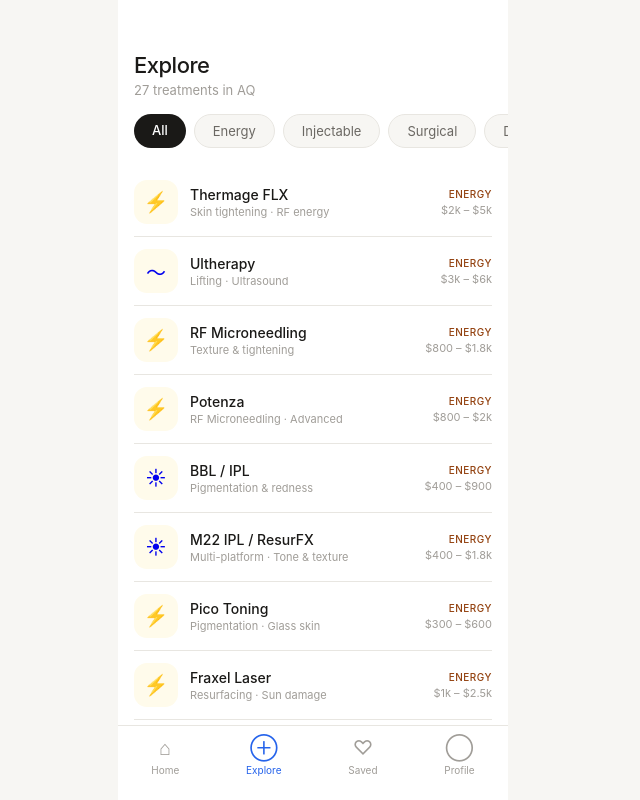
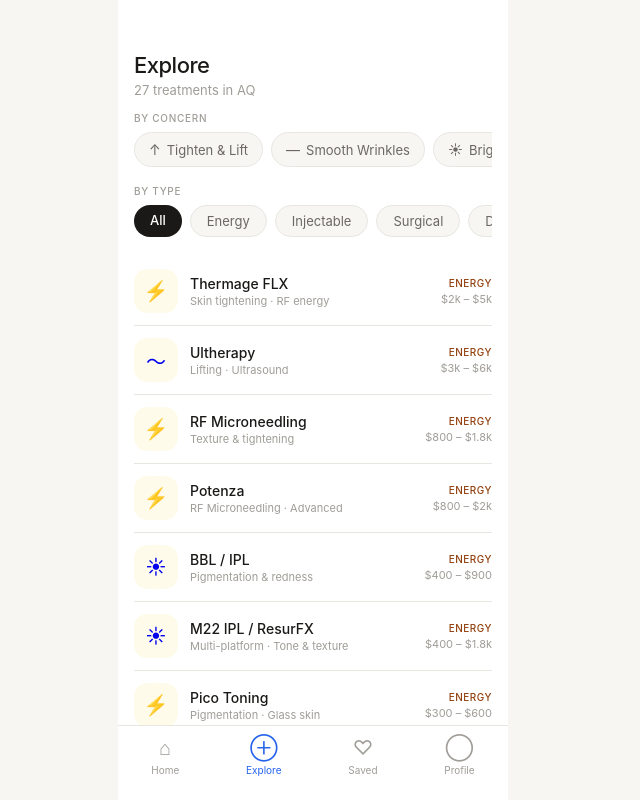
Before and after one commit to sylvia88888888/AQ-app, a Next.js app: page /explore in a window 1280 px wide. Shown: the top 800 px of the page, without its empty margins (327-967 px from the left). Built offline with nearby package versions, Linux system fonts and the light colour scheme.

Commit message:
Add files via upload

```diff
--- a/app/explore/page.tsx
+++ b/app/explore/page.tsx
@@ -3,34 +3,46 @@
 import Link from "next/link";
 
 const allTreatments = [
-  { name: "Thermage FLX", desc: "Skin tightening · RF energy", price: "$2k – $5k", type: "Energy", icon: "⚡", slug: "thermage-flx" },
-  { name: "Ultherapy", desc: "Lifting · Ultrasound", price: "$3k – $6k", type: "Energy", icon: "〜", slug: "ultherapy" },
-  { name: "RF Microneedling", desc: "Texture & tightening", price: "$800 – $1.8k", type: "Energy", icon: "⚡", slug: "rf-microneedling" },
-  { name: "Potenza", desc: "RF Microneedling · Advanced", price: "$800 – $2k", type: "Energy", icon: "⚡", slug: "potenza" },
-  { name: "BBL / IPL", desc: "Pigmentation & redness", price: "$400 – $900", type: "Energy", icon: "☀", slug: "bbl-ipl" },
-  { name: "M22 IPL / ResurFX", desc: "Multi-platform · Tone & texture", price: "$400 – $1.8k", type: "Energy", icon: "☀", slug: "m22" },
-  { name: "Pico Toning", desc: "Pigmentation · Glass skin", price: "$300 – $600", type: "Energy", icon: "⚡", slug: "pico-toning" },
-  { name: "Fraxel Laser", desc: "Resurfacing · Sun damage", price: "$1k – $2.5k", type: "Energy", icon: "⚡", slug: "fraxel-laser" },
-  { name: "Clear + Brilliant", desc: "Maintenance · Glow", price: "$300 – $600", type: "Energy", icon: "⚡", slug: "clear-brilliant" },
-  { name: "HydraFacial", desc: "Hydration · Instant glow", price: "$200 – $400", type: "Energy", icon: "💧", slug: "hydrafacial" },
-  { name: "Botox", desc: "Wrinkle relaxing · Neurotoxin", price: "$300 – $800", type: "Injectable", icon: "✦", slug: "botox" },
-  { name: "Dysport", desc: "Wrinkle relaxing · Alternative", price: "$250 – $550", type: "Injectable", icon: "✦", slug: "dysport" },
-  { name: "Filler", desc: "Volume & contour · HA", price: "$600 – $2k", type: "Injectable", icon: "💧", slug: "filler" },
-  { name: "Sculptra", desc: "Collagen stimulator", price: "$800 – $1.8k", type: "Injectable", icon: "◉", slug: "sculptra" },
-  { name: "Skinbooster", desc: "Deep hydration · Glass skin", price: "$600 – $1.2k", type: "Injectable", icon: "💧", slug: "skinbooster" },
-  { name: "PRP", desc: "Platelet-rich plasma · Natural", price: "$600 – $1.5k", type: "Injectable", icon: "💉", slug: "prp" },
-  { name: "Kybella", desc: "Double chin · Fat dissolve", price: "$1.2k – $2.5k", type: "Injectable", icon: "💉", slug: "kybella" },
-  { name: "Thread Lift", desc: "Lifting · PDO threads", price: "$1.5k – $4k", type: "Injectable", icon: "◈", slug: "thread-lift" },
-  { name: "Face Lift", desc: "Surgical · Full rejuvenation", price: "$15k – $35k", type: "Surgical", icon: "✚", slug: "face-lift" },
-  { name: "Neck Lift", desc: "Surgical · Neck tightening", price: "$8k – $20k", type: "Surgical", icon: "✚", slug: "neck-lift" },
-  { name: "Brow Lift", desc: "Surgical · Forehead lift", price: "$5k – $12k", type: "Surgical", icon: "✚", slug: "brow-lift" },
-  { name: "Blepharoplasty", desc: "Surgical · Eyelid surgery", price: "$6k – $15k", type: "Surgical", icon: "✚", slug: "blepharoplasty" },
-  { name: "Rhinoplasty", desc: "Surgical · Nose reshaping", price: "$10k – $25k", type: "Surgical", icon: "✚", slug: "rhinoplasty" },
-  { name: "Porcelain Veneers", desc: "Dental · Smile makeover", price: "$1.5k – $2.5k/tooth", type: "Dental", icon: "◻", slug: "porcelain-veneers" },
-  { name: "Teeth Whitening", desc: "Dental · Brightening", price: "$300 – $800", type: "Dental", icon: "◻", slug: "teeth-whitening" },
-  { name: "Invisalign", desc: "Dental · Clear aligners", price: "$3k – $7k", type: "Dental", icon: "◻", slug: "invisalign" },
-  { name: "Dental Bonding", desc: "Dental · Chips & gaps", price: "$300 – $600/tooth", type: "Dental", icon: "◻", slug: "dental-bonding" },
+  { name: "Thermage FLX", desc: "Skin tightening · RF energy", price: "$2k – $5k", type: "Energy", goals: ["tighten", "wrinkles"], icon: "⚡", slug: "thermage-flx" },
+  { name: "Ultherapy", desc: "Lifting · Ultrasound", price: "$3k – $6k", type: "Energy", goals: ["tighten"], icon: "〜", slug: "ultherapy" },
+  { name: "RF Microneedling", desc: "Texture & tightening", price: "$800 – $1.8k", type: "Energy", goals: ["tighten", "wrinkles", "texture"], icon: "⚡", slug: "rf-microneedling" },
+  { name: "Potenza", desc: "RF Microneedling · Advanced", price: "$800 – $2k", type: "Energy", goals: ["tighten", "wrinkles", "texture"], icon: "⚡", slug: "potenza" },
+  { name: "BBL / IPL", desc: "Pigmentation & redness", price: "$400 – $900", type: "Energy", goals: ["brighten", "texture"], icon: "☀", slug: "bbl-ipl" },
+  { name: "M22 IPL / ResurFX", desc: "Multi-platform · Tone & texture", price: "$400 – $1.8k", type: "Energy", goals: ["brighten", "wrinkles", "texture"], icon: "☀", slug: "m22" },
+  { name: "Pico Toning", desc: "Pigmentation · Glass skin", price: "$300 – $600", type: "Energy", goals: ["brighten", "texture"], icon: "⚡", slug: "pico-toning" },
+  { name: "Fraxel Laser", desc: "Resurfacing · Sun damage", price: "$1k – $2.5k", type: "Energy", goals: ["brighten", "wrinkles", "texture"], icon: "⚡", slug: "fraxel-laser" },
+  { name: "Clear + Brilliant", desc: "Maintenance · Glow", price: "$300 – $600", type: "Energy", goals: ["brighten", "texture"], icon: "⚡", slug: "clear-brilliant" },
+  { name: "HydraFacial", desc: "Hydration · Instant glow", price: "$200 – $400", type: "Energy", goals: ["brighten", "texture"], icon: "💧", slug: "hydrafacial" },
+  { name: "Botox", desc: "Wrinkle relaxing · Neurotoxin", price: "$300 – $800", type: "Injectable", goals: ["wrinkles", "slim"], icon: "✦", slug: "botox" },
+  { name: "Dysport", desc: "Wrinkle relaxing · Alternative", price: "$250 – $550", type: "Injectable", goals: ["wrinkles", "slim"], icon: "✦", slug: "dysport" },
+  { name: "Filler", desc: "Volume & contour · HA", price: "$600 – $2k", type: "Injectable", goals: ["volume", "wrinkles"], icon: "💧", slug: "filler" },
+  { name: "Sculptra", desc: "Collagen stimulator", price: "$800 – $1.8k", type: "Injectable", goals: ["volume", "tighten"], icon: "◉", slug: "sculptra" },
+  { name: "Skinbooster", desc: "Deep hydration · Glow", price: "$600 – $1.2k", type: "Injectable", goals: ["brighten", "texture"], icon: "💧", slug: "skinbooster" },
+  { name: "PRP", desc: "Platelet-rich plasma · Natural", price: "$600 – $1.5k", type: "Injectable", goals: ["texture", "tighten"], icon: "💉", slug: "prp" },
+  { name: "Kybella", desc: "Double chin · Fat dissolve", price: "$1.2k – $2.5k", type: "Injectable", goals: ["slim"], icon: "💉", slug: "kybella" },
+  { name: "Thread Lift", desc: "Lifting · PDO threads", price: "$1.5k – $4k", type: "Injectable", goals: ["tighten"], icon: "◈", slug: "thread-lift" },
+  { name: "Face Lift", desc: "Surgical · Full rejuvenation", price: "$15k – $35k", type: "Surgical", goals: ["tighten", "wrinkles"], icon: "✚", slug: "face-lift" },
+  { name: "Neck Lift", desc: "Surgical · Neck tightening", price: "$8k – $20k", type: "Surgical", goals: ["tighten"], icon: "✚", slug: "neck-lift" },
+  { name: "Brow Lift", desc: "Surgical · Forehead lift", price: "$5k – $12k", type: "Surgical", goals: ["tighten"], icon: "✚", slug: "brow-lift" },
+  { name: "Blepharoplasty", desc: "Surgical · Eyelid surgery", price: "$6k – $15k", type: "Surgical", goals: ["tighten", "wrinkles"], icon: "✚", slug: "blepharoplasty" },
+  { name: "Rhinoplasty", desc: "Surgical · Nose reshaping", price: "$10k – $25k", type: "Surgical", goals: ["slim"], icon: "✚", slug: "rhinoplasty" },
+  { name: "Porcelain Veneers", desc: "Dental · Smile makeover", price: "$1.5k – $2.5k/tooth", type: "Dental", goals: ["dental"], icon: "◻", slug: "porcelain-veneers" },
+  { name: "Teeth Whitening", desc: "Dental · Brightening", price: "$300 – $800", type: "Dental", goals: ["dental", "brighten"], icon: "◻", slug: "teeth-whitening" },
+  { name: "Invisalign", desc: "Dental · Clear aligners", price: "$3k – $7k", type: "Dental", goals: ["dental"], icon: "◻", slug: "invisalign" },
+  { name: "Dental Bonding", desc: "Dental · Chips & gaps", price: "$300 – $600/tooth", type: "Dental", goals: ["dental"], icon: "◻", slug: "dental-bonding" },
 ];
+
+const goalFilters = [
+  { id: "tighten", label: "Tighten & Lift", icon: "↑" },
+  { id: "wrinkles", label: "Smooth Wrinkles", icon: "—" },
+  { id: "brighten", label: "Brighten & Spots", icon: "☀" },
+  { id: "volume", label: "Add Volume", icon: "◉" },
+  { id: "slim", label: "Slim & Contour", icon: "◇" },
+  { id: "texture", label: "Skin Texture", icon: "✦" },
+  { id: "dental", label: "Dental", icon: "◻" },
+];
+
+const typeFilters = ["All", "Energy", "Injectable", "Surgical", "Dental"];
 
 const typeColor = (type: string) => {
   if (type === "Surgical") return { bg: "#fdf2f8", text: "#86198f" };
@@ -39,29 +51,80 @@
   return { bg: "#fffbeb", text: "#92400e" };
 };
 
-const categories = ["All", "Energy", "Injectable", "Surgical", "Dental"];
+export default function ExplorePage() {
+  const [activeGoal, setActiveGoal] = useState<string | null>(null);
+  const [activeType, setActiveType] = useState("All");
 
-export default function ExplorePage() {
-  const [active, setActive] = useState("All");
-  const filtered = active === "All" ? allTreatments : allTreatments.filter(t => t.type === active);
+  const filtered = allTreatments.filter(t => {
+    const matchesGoal = !activeGoal || t.goals.includes(activeGoal);
+    const matchesType = activeType === "All" || t.type === activeType;
+    return matchesGoal && matchesType;
+  });
+
+  const handleGoal = (id: string) => {
+    setActiveGoal(prev => prev === id ? null : id);
+    setActiveType("All");
+  };
+
+  const handleType = (type: string) => {
+    setActiveType(type);
+    setActiveGoal(null);
+  };
 
   return (
     <div style={{ paddingBottom: 80 }}>
-      <div style={{ padding: "52px 16px 16px" }}>
+      <div style={{ padding: "52px 16px 14px" }}>
         <div style={{ fontSize: 22, fontWeight: 500, letterSpacing: -0.5 }}>Explore</div>
         <div style={{ fontSize: 13, color: "#a09d98", marginTop: 4 }}>
-          {filtered.length} treatment{filtered.length !== 1 ? "s" : ""}{active !== "All" ? ` · ${active}` : " in AQ"}
+          {filtered.length} treatment{filtered.length !== 1 ? "s" : ""}
+          {activeGoal ? ` · ${goalFilters.find(g => g.id === activeGoal)?.label}` : activeType !== "All" ? ` · ${activeType}` : " in AQ"}
         </div>
       </div>
 
-      <div style={{ padding: "0 16px 20px", display: "flex", gap: 8, overflowX: "auto" }}>
-        {categories.map(c => (
-          <div key={c} onClick={() => setActive(c)} style={{ padding: "8px 18px", borderRadius: 20, flexShrink: 0, cursor: "pointer", background: active === c ? "#1a1917" : "#f7f6f3", color: active === c ? "white" : "#6b6863", fontSize: 13, fontWeight: active === c ? 500 : 400, border: active === c ? "none" : "0.5px solid #e8e6e1" }}>{c}</div>
+      {/* Goal filters - by concern */}
+      <div style={{ padding: "0 16px 6px" }}>
+        <div style={{ fontSize: 10, fontWeight: 500, letterSpacing: "0.7px", textTransform: "uppercase", color: "#a09d98", marginBottom: 8 }}>By concern</div>
+        <div style={{ display: "flex", gap: 8, overflowX: "auto", paddingBottom: 4 }}>
+          {goalFilters.map(g => (
+            <div key={g.id} onClick={() => handleGoal(g.id)} style={{
+              padding: "8px 14px", borderRadius: 20, flexShrink: 0, cursor: "pointer",
+              background: activeGoal === g.id ? "#1a1917" : "#f7f6f3",
+              color: activeGoal === g.id ? "white" : "#6b6863",
+              fontSize: 13, fontWeight: activeGoal === g.id ? 500 : 400,
+              border: activeGoal === g.id ? "none" : "0.5px solid #e8e6e1",
+              display: "flex", alignItems: "center", gap: 6,
+            }}>
+              <span style={{ fontSize: 14 }}>{g.icon}</span>
+              {g.label}
+            </div>
           ))}
         </div>
+      </div>
 
+      {/* Type filters - by modality */}
+      <div style={{ padding: "8px 16px 16px" }}>
+        <div style={{ fontSize: 10, fontWeight: 500, letterSpacing: "0.7px", textTransform: "uppercase", color: "#a09d98", marginBottom: 8 }}>By type</div>
+        <div style={{ display: "flex", gap: 8, overflowX: "auto", paddingBottom: 4 }}>
+          {typeFilters.map(t => (
+            <div key={t} onClick={() => handleType(t)} style={{
+              padding: "7px 16px", borderRadius: 20, flexShrink: 0, cursor: "pointer",
+              background: activeType === t && !activeGoal ? "#1a1917" : "#f7f6f3",
+              color: activeType === t && !activeGoal ? "white" : "#6b6863",
+              fontSize: 13, fontWeight: activeType === t && !activeGoal ? 500 : 400,
+              border: activeType === t && !activeGoal ? "none" : "0.5px solid #e8e6e1",
+            }}>{t}</div>
+          ))}
+        </div>
+      </div>
+
+      {/* Treatment list */}
       <div style={{ padding: "0 16px" }}>
-        {filtered.map(t => {
+        {filtered.length === 0 ? (
+          <div style={{ padding: "40px 0", textAlign: "center", color: "#a09d98", fontSize: 14 }}>
+            No treatments match this filter
+          </div>
+        ) : (
+          filtered.map(t => {
             const tc = typeColor(t.type);
             return (
               <Link key={t.slug} href={`/treatment/${t.slug}`} style={{ textDecoration: "none" }}>
@@ -78,7 +141,8 @@
                 </div>
               </Link>
             );
-        })}
+          })
+        )}
       </div>
 
       <div style={{ position: "fixed", bottom: 0, left: "50%", transform: "translateX(-50%)", width: "100%", maxWidth: 390, background: "white", borderTop: "0.5px solid #e8e6e1", padding: "10px 0 24px", display: "flex", justifyContent: "space-around" }}>
```
Lines whose indentation alone changed are shown as unchanged.
